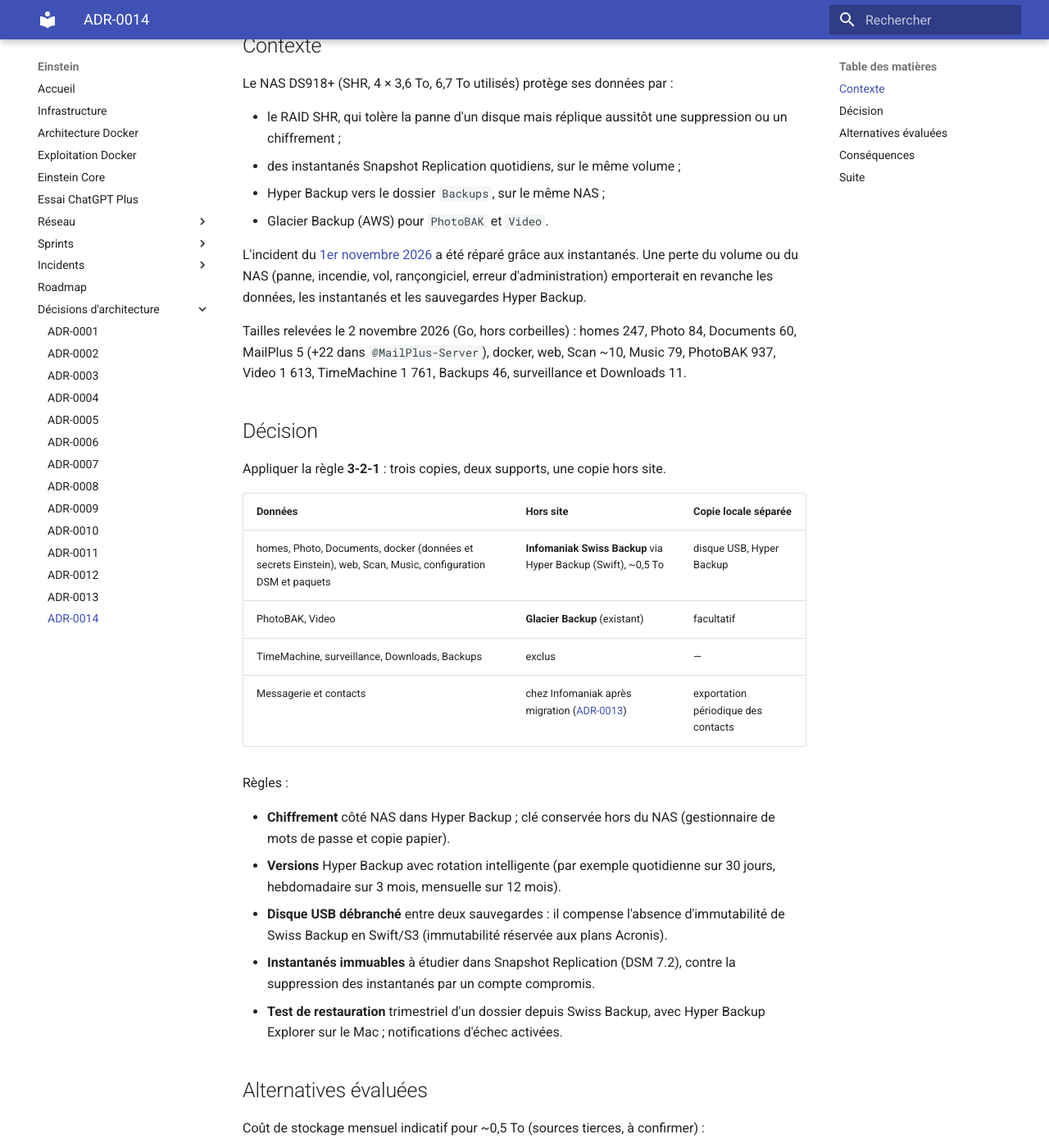
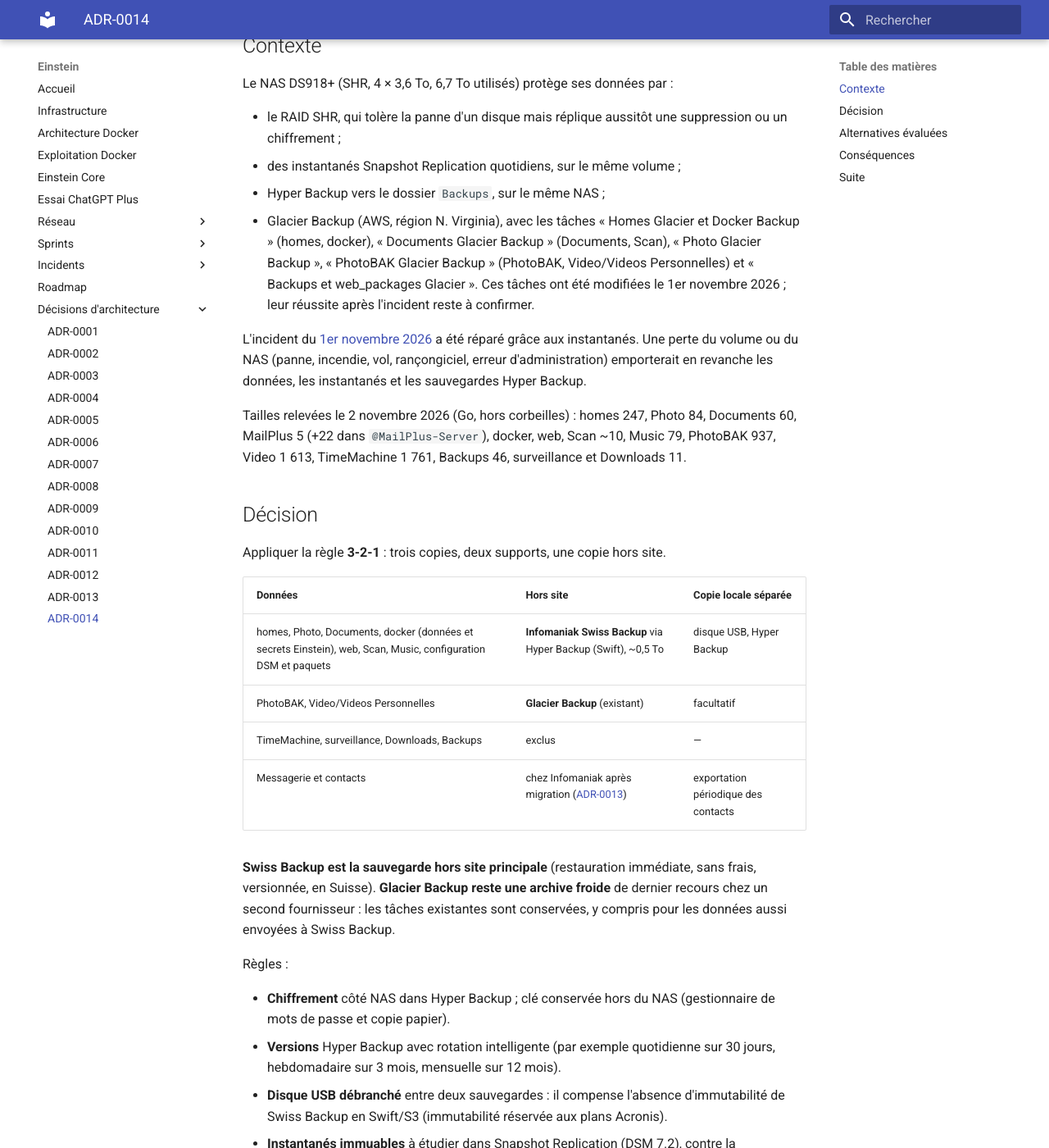
Before and after one commit to asanchez74/Einstein, an MkDocs documentation site: the page built from docs/adr/0014-strategie-sauvegarde-3-2-1.md, in a window 1280 px wide and 1400 px high, scrolled down 241 px. Shown: the whole window at 82% size. Built offline with MkDocs 1.6.1 and Material for MkDocs 9.7.7, drawn with Linux system fonts in a browser that asks for light colours; some of the changed text lies outside the part shown.

Commit message:
docs: ADR-0014 avec Swiss Backup principal et Glacier en archive froide
Consigne les tâches Glacier existantes (homes, docker, Documents, Scan,
Photo, PhotoBAK, vidéos personnelles, Backups, web_packages) et la
commande Swiss Backup du 2 novembre 2026 (essai de 90 jours).

Co-Authored-By: Claude Opus 5.5 <noreply@anthropic.com>

```diff
--- a/docs/adr/0014-strategie-sauvegarde-3-2-1.md
+++ b/docs/adr/0014-strategie-sauvegarde-3-2-1.md
@@ -11,7 +11,12 @@ Le NAS DS918+ (SHR, 4 × 3,6 To, 6,7 To utilisés) protège ses données par :
   suppression ou un chiffrement ;
 - des instantanés Snapshot Replication quotidiens, sur le même volume ;
 - Hyper Backup vers le dossier `Backups`, sur le même NAS ;
-- Glacier Backup (AWS) pour `PhotoBAK` et `Video`.
+- Glacier Backup (AWS, région N. Virginia), avec les tâches « Homes Glacier et
+  Docker Backup » (homes, docker), « Documents Glacier Backup » (Documents,
+  Scan), « Photo Glacier Backup », « PhotoBAK Glacier Backup » (PhotoBAK,
+  Video/Videos Personnelles) et « Backups et web_packages Glacier ». Ces tâches
+  ont été modifiées le 1er novembre 2026 ; leur réussite après l'incident reste
+  à confirmer.
 
 L'incident du [1er novembre 2026](../incidents/2026-11-01-suppression-volume1.md)
 a été réparé grâce aux instantanés. Une perte du volume ou du NAS (panne,
@@ -30,9 +35,15 @@ Appliquer la règle **3-2-1** : trois copies, deux supports, une copie hors site
 | Données | Hors site | Copie locale séparée |
 |---|---|---|
 | homes, Photo, Documents, docker (données et secrets Einstein), web, Scan, Music, configuration DSM et paquets | **Infomaniak Swiss Backup** via Hyper Backup (Swift), ~0,5 To | disque USB, Hyper Backup |
-| PhotoBAK, Video | **Glacier Backup** (existant) | facultatif |
+| PhotoBAK, Video/Videos Personnelles | **Glacier Backup** (existant) | facultatif |
 | TimeMachine, surveillance, Downloads, Backups | exclus | — |
 | Messagerie et contacts | chez Infomaniak après migration ([ADR-0013](0013-migration-messagerie-infomaniak.md)) | exportation périodique des contacts |
+
+**Swiss Backup est la sauvegarde hors site principale** (restauration
+immédiate, sans frais, versionnée, en Suisse). **Glacier Backup reste une
+archive froide** de dernier recours chez un second fournisseur : les tâches
+existantes sont conservées, y compris pour les données aussi envoyées à Swiss
+Backup.
 
 Règles :
 
@@ -62,6 +73,9 @@ Coût de stockage mensuel indicatif pour ~0,5 To (sources tierces, à confirmer)
 Tarif officiel Swiss Backup relevé le 2 novembre 2026 (paiement annuel, -10 %) :
 capacité 1 To CHF 4,18/mois et 1 appareil « Sauvegarde Cloud » CHF 1,84/mois,
 soit **CHF 6,02/mois** (environ CHF 72/an), TVA probablement en sus.
+Commandé le 2 novembre 2026 (BK-711964-1, 1 To, 1 emplacement Swift/S3/SFTP),
+avec un essai gratuit de 90 jours jusqu'à fin janvier 2027, puis renouvellement
+annuel.
 
 ## Conséquences
 
```
